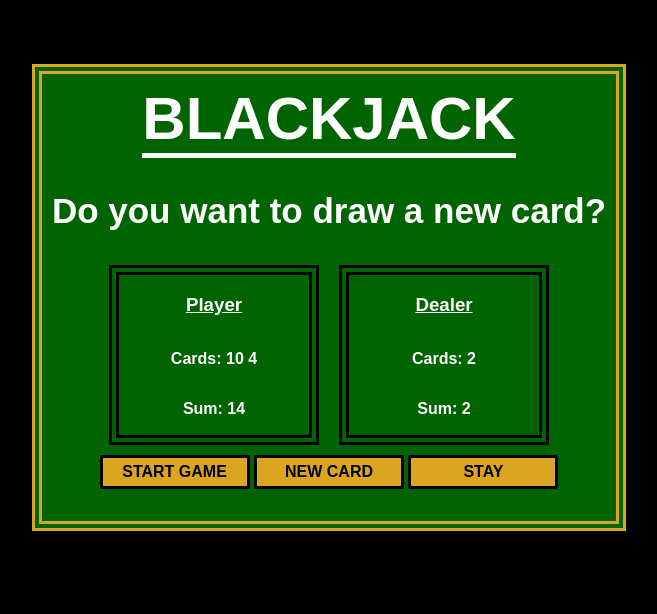
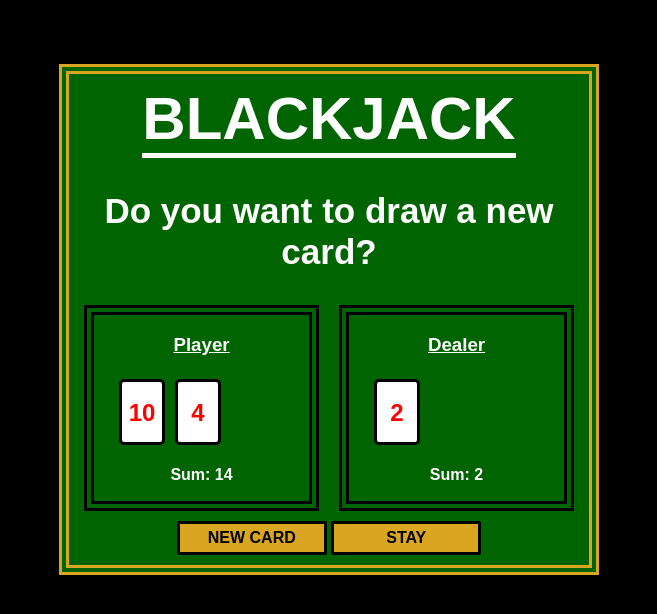
Before and after one commit to tommyfenske/blackjack, a plain HTML site: page index.html in a window 1280 px wide. Both pictures are taken after a click on the button "START GAME". Shown: the whole page, without its empty margins (311-968 px from the left). Drawn offline with nearby package versions, Linux system fonts and the light colour scheme; a web font is replaced by a local one.

Commit message:
Added card sprites

```diff
--- a/index.css
+++ b/index.css
@@ -15,6 +15,7 @@ body {
 }
 
 #game-area {
+    width: 500px;
     display: inline-flex;
     flex-direction: column;
     background: darkgreen;
@@ -41,6 +42,7 @@ button {
     font-weight: bold;
     border: 3px solid black;
     border-radius: 2px;
+    margin-bottom: 10px;
 }
 
 button:hover {
@@ -58,8 +60,35 @@ button:hover {
 .stat-container {
     display: inline-flex;
     flex-direction: column;
-    width: 150px;
+    justify-content: center;
+    width: 175px;
     border: 10px double black;
     margin: 10px 10px;
     padding: 0 20px;
 }
+
+#cards-el {
+    display: flex;
+    flex-wrap: wrap;
+    justify-content: start;
+}
+
+#dealer-cards-el {
+    display: flex;
+    flex-wrap: wrap;
+    justify-content: start;
+}
+
+.card-sprite {
+    display: flex;
+    justify-content: center;
+    align-items: center;
+    background: white;
+    color: red;
+    font-size: 24px;
+    width: 40px;
+    height: 60px;
+    border: 3px solid black;
+    border-radius: 5px;
+    margin: 5px;
+}
--- a/index.html
+++ b/index.html
@@ -13,24 +13,23 @@
             <div class="player-dealer-stats">
                 <div class="stat-container">
                     <h3 id="title-el">Player</h3>
-                    <p id="cards-el">Cards:</p>
+                    <div id="cards-el"></div>
                     <p id="sum-el">Sum:</p>
                 </div>
 
                 <div class="stat-container">
                     <h3>Dealer</h3>
-                    <p id="dealer-cards-el">Cards:</p>
+                    <div id="dealer-cards-el"></div>
                     <p id="dealer-sum-el">Sum:</p>
                 </div>
             </div>
 
             <div id="button-container">
-                <button onclick="startGame()">START GAME</button>
-                <button onclick="newCard()">NEW CARD</button>
-                <button onclick="dealerTurn()">STAY</button>
+                <button id="start-game-btn" onclick="startGame()">START GAME</button>
+                <button id="new-card-btn" onclick="newCard()">NEW CARD</button>
+                <button id="stay-btn" onclick="dealerTurn()">STAY</button>
             </div>
 
-             <p id="player-el"></p>
         </div>
         <script src="index.js"></script>
     </body>
--- a/index.js
+++ b/index.js
@@ -16,6 +16,9 @@ let cardsEl = document.getElementById("cards-el")
 let dealerCardsEl = document.getElementById("dealer-cards-el")
 let playerEl = document.getElementById("player-el")
 let titleEl = document.getElementById("title-el")
+let startGameBtn = document.getElementById("start-game-btn")
+let newCardBtn = document.getElementById("new-card-btn")
+let stayBtn = document.getElementById("stay-btn")
 
 function getRandomCard() {
     let cardIndex = Math.floor( Math.random() * deck.length )
@@ -51,6 +54,8 @@ function startGame() {
     dealerCards = [firstDealerCard]
     updateDealerSum()
 
+    hideStartBtn()
+
     renderGame()
 }
 
@@ -65,7 +70,6 @@ function createDeck() {
 
 function renderGame() {
     //update player card display
-    //update() cards
 
     //update dealer card display
     updateDealerCards()
@@ -75,12 +79,13 @@ function renderGame() {
     dealerSumEl.textContent = "Sum: " + dealerSum
     if (sum <= 20) {
         message = "Do you want to draw a new card?"
-    } else if (sum === 21) {
+    } else if (sum == 21) {
         hasBlackJack = true
         dealerTurn()
     } else if (cards.findIndex(findAce) == -1) {
-        message = "You're out of the game!"
+        message = "You busted!"
         isAlive = false
+        hideGameBtns()
     } else {
         cards.splice(cards.findIndex(findAce), 1, 1)
     }
@@ -100,16 +105,16 @@ function findAce(cardNumber) {
 }
 
 function updateCards() {
-    cardsEl.textContent = "Cards: "
+    cardsEl.innerHTML = ""
     for (let i = 0; i < cards.length; i++) {
-        cardsEl.textContent += cards[i] + " "
+        cardsEl.innerHTML += `<div class="card-sprite">${cards[i]}</div>`
     }
 }
 
 function updateDealerCards() {
-    dealerCardsEl.textContent = "Cards: "
+    dealerCardsEl.innerHTML = ""
     for (let i = 0; i < dealerCards.length; i++) {
-        dealerCardsEl.textContent += dealerCards[i] + " "
+        dealerCardsEl.innerHTML += `<div class="card-sprite">${dealerCards[i]}</div>`
     }
 }
 
@@ -165,4 +170,18 @@ function dealerTurn() {
         message = "Dealer wins!"
     }
     messageEl.textContent = message
+
+    hideGameBtns()
 }
+
+function hideStartBtn() {
+    startGameBtn.style.display = "none"
+    newCardBtn.style.display = "inline"
+    stayBtn.style.display = "inline"
+}
+
+function hideGameBtns() {
+    startGameBtn.style.display = "inline"
+    newCardBtn.style.display = "none"
+    stayBtn.style.display = "none"
+}
```
